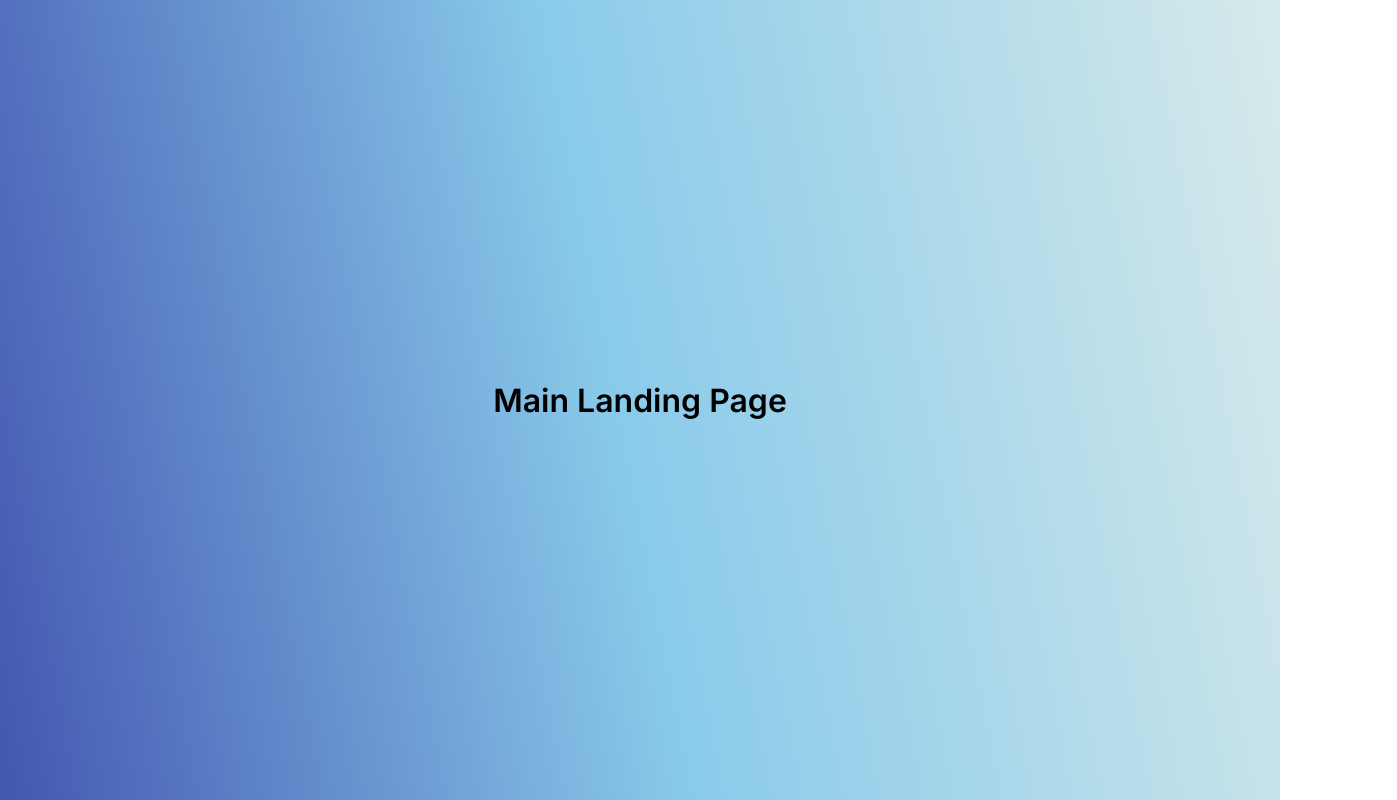
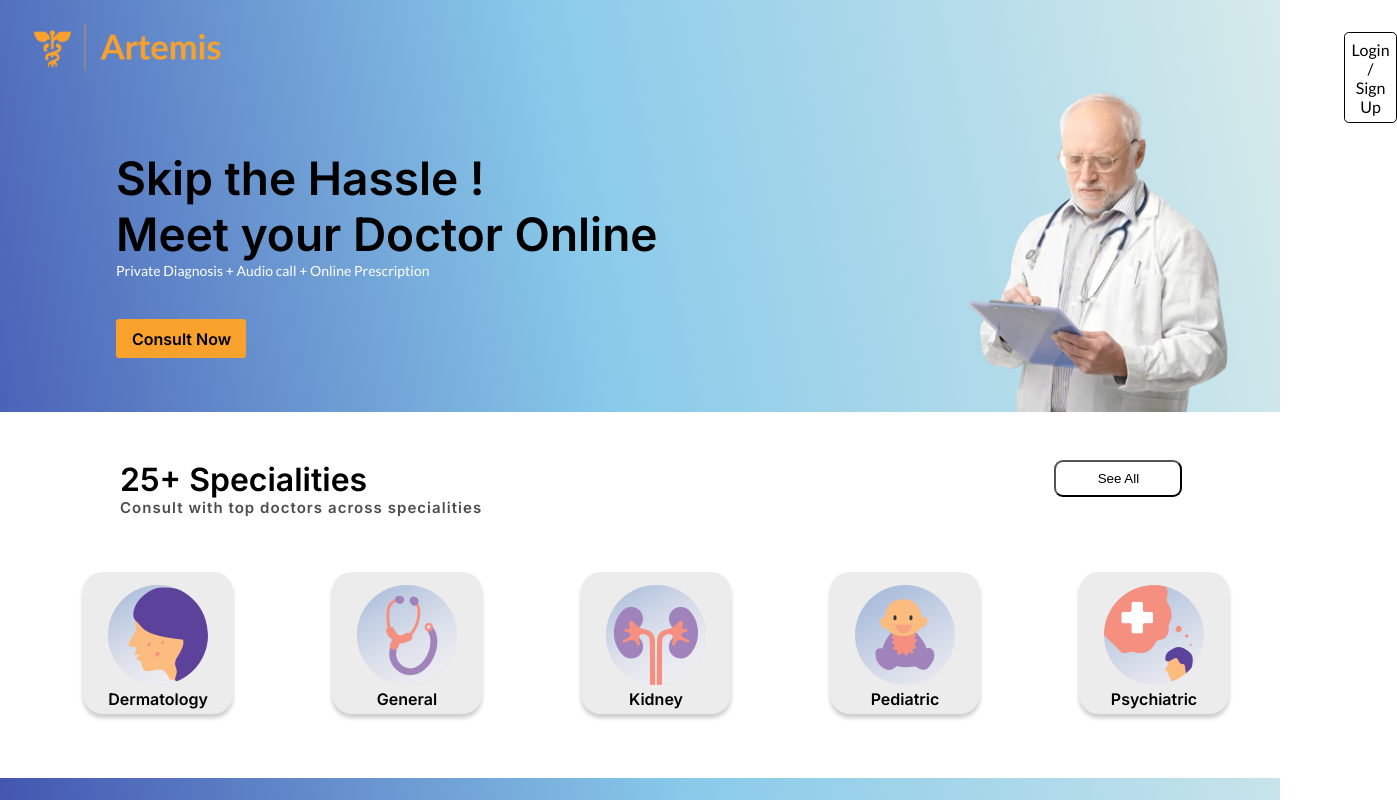
Before and after one commit to Krypthon-Hackathon-VITC/Team-50, a React (Create React App) app in the folder frontend/: page / in a window 1280 px wide. Shown: the whole page, 1397 px wide, since content can reach past the window. Built offline with nearby package versions, Linux system fonts and the light colour scheme.

Commit message:
css changes in login/register

```diff
--- a/frontend/src/Components/PatientRegister.jsx
+++ b/frontend/src/Components/PatientRegister.jsx
@@ -33,7 +33,7 @@ export const PatientRegister = () => {
             })
             .catch(err => {
                 console.log(err)
-                feed.textContent = err.response.data.error
+                feed.textContent = "*" + err.response.data.error
             })
     }
 
@@ -71,10 +71,10 @@ export const PatientRegister = () => {
                     <input className='booxes' value={data.email} type="text" placeholder="Email" id="email" name="email" onChange={(e) => handle(e)} />
                     <label className='EP' htmlFor="password">Password</label>
                     <input className='booxes' value={data.pass} type="password" placeholder="********" id="pass" name="pass" onChange={(e) => handle(e)} />
-                    <button id="DoclogIn" type="submit">Sign Up</button>
-                    <p></p>
-                    <p></p>
-                    <span id='feed'></span>
+                    <div className="lower-box">
+                            <button id="DoclogIn" type="submit">Sign Up</button>
+                            <span id='feed'></span>
+                        </div>
                 </form>
             </div>
         </div>
--- a/frontend/src/components/DoctorLogin.css
+++ b/frontend/src/components/DoctorLogin.css
@@ -113,9 +113,18 @@ body {
   margin-bottom: 4rem;
 }
 
+.lower-box{
+  display: flex;
+  justify-content: space-between;
+
+  align-items: center;
+  color: red;
+}
+
 .other-login-ways p{
   font-weight: 600;
   font-size: 13px;
   line-height: 15px;
   color: rgba(0,0,0,0.39);
+  padding-right: 1rem;
 }
--- a/frontend/src/components/DoctorLogin.jsx
+++ b/frontend/src/components/DoctorLogin.jsx
@@ -47,7 +47,7 @@ export const DoctorLogin = ({ setLoginUser }) => {
             })
             .catch(err => {
                 console.log(err)
-                feed.textContent = err.response.data.error
+                feed.textContent = "*" + err.response.data.error
             })
     }
 
@@ -62,7 +62,7 @@ export const DoctorLogin = ({ setLoginUser }) => {
                 </div>
                 <div className="login-content">
                     <div className="login-head">
-                <Link to="/DoctorLogin" className="a-btn" style={currLink==="http://localhost:3000/DoctorLogin"?{borderBottom: '3px solid #456188'}:null}>Login</Link>
+                        <Link to="/DoctorLogin" className="a-btn" style={currLink === "http://localhost:3000/DoctorLogin" ? { borderBottom: '3px solid #456188' } : null}>Login</Link>
                     </div>
 
                     <h1 id='welc'>Welcome to Artemis</h1>
@@ -72,10 +72,10 @@ export const DoctorLogin = ({ setLoginUser }) => {
                         <input className='booxes' value={data.employee} type="text" placeholder="Employee ID" id="employee" name="employee" onChange={(e) => handle(e)} />
                         <label className='EP' htmlFor="password">Password</label>
                         <input className='booxes' value={data.pass} type="password" placeholder="********" id="pass" name="pass" onChange={(e) => handle(e)} />
+                        <div className="lower-box">
                             <button id="DoclogIn" type="submit">Log In</button>
-                    <p></p>
-                    <p></p>
                             <span id='feed'></span>
+                        </div>
                     </form>
 
                     <div className="other-login-ways">
--- a/frontend/src/components/MainLanding.css
+++ b/frontend/src/components/MainLanding.css
@@ -1,4 +1,186 @@
+@import url('https://fonts.googleapis.com/css2?family=Lato:wght@700&display=swap');
+@import url('https://fonts.googleapis.com/css2?family=Lato&display=swap');
 
 body {
+    text-align: center;
+    display: flex;
+    min-height: 100vh;
+    align-items: center;
+    color: black;
+    justify-content: center;
     background-image: linear-gradient(79deg, #4356b1, #89caea 48%, #d6eaea);
+    font-family: 'Inter', sans-serif;
 }
+
+#logo {
+    width: 13rem;
+    height: 12rem;
+    position: fixed;
+    bottom: 36rem;
+    right: 80rem;
+    scale: 1.2;
+}
+
+#login-register {
+
+    text-decoration: none;
+    background: none;
+    color: black;
+    position: absolute;
+    top: 2rem;
+    left: 84rem;
+    border: 1px solid black;
+    border-radius: 0.3rem;
+    padding: 0.41rem;
+    font-family: 'Lato', sans-serif;
+    /* font-weight: 400px; */
+    z-index: 2;
+}
+
+.box2 {
+    display: flex;
+    flex-direction: row;
+    /* justify-content: center; */
+    align-items: center;
+    text-align: left;
+    justify-content: space-between;
+    /* background-image: linear-gradient(79deg, #4356b1 , #89caea 48% , #d6eaea); */
+    height: 20vh;
+    width: 87%;
+    position: absolute;
+    top: 154px;
+    left: 116px;
+}
+
+
+.text {
+    display: flex;
+    flex-direction: column;
+    padding: 2.5rem 0;
+
+}
+
+.text-box {
+    display: flex;
+    flex-direction: column;
+
+}
+
+#text {
+    font-size: 46px;
+    margin: 0;
+}
+
+#small-text {
+    color: white;
+    font-family: 'Lato', sans-serif;
+    font-size: 14px;
+    /* position: relative;
+    right: 16rem;
+    bottom: 10rem; */
+}
+
+#button {
+    text-decoration: none;
+    color: black;
+    background-color: #f9a12d;
+    border-radius: 0.21rem;
+    padding: 0.61rem;
+    width: 6.5rem;
+    padding-left: 16px;
+}
+
+#docImg {
+    height: 24rem;
+}
+
+.big-box {
+    display: flex;
+    flex-direction: column;
+}
+
+.white-box {
+    background-color: white;
+    left: 0px;
+    top: 0px;
+    opacity: 1;
+    z-index: 2;
+    position: absolute;
+    height: 10vh;
+    width: 100%;
+    top: 412px;
+    height: 45.8vh;
+
+}
+
+.top {
+    display: flex;
+    flex-direction: column;
+}
+
+.text-content {
+    display: flex;
+    flex-direction: column;
+}
+
+.top-content {
+    display: flex;
+    flex-direction: row;
+    justify-content: space-between;
+    position: absolute;
+    left: 7.5rem;
+    text-align: left;
+    width: 83%;
+    padding: 2rem 0;
+}
+
+#head {
+    padding: 0;
+    margin: 0;
+}
+
+#consult-text {
+    font-family: 'Inter';
+    font-style: normal;
+    font-weight: 600;
+    font-size: 15px;
+    line-height: 18px;
+    letter-spacing: 0.07em;
+    color: rgba(0, 0, 0, 0.7);
+}
+
+#see-all {
+    width: 8rem;
+    height: 2.3rem;
+    border-radius: 9px;
+    background: white;
+}
+
+.options {
+    display: flex;
+    flex-direction: row;
+    top: 9rem;
+    position: relative;
+    justify-content: space-evenly;
+    right: -1rem;
+    width: 84rem;
+}
+
+.doctor2 {
+
+    background: #ECECEC;
+    box-shadow: 0px 4px 4px rgba(0, 0, 0, 0.2);
+    border-radius: 20px;
+    /* padding: 1rem; */
+}
+
+.option-image{
+    padding-top: 13px;
+    padding-left: 25px;
+    padding-right: 25px;
+}
+
+.doctor-type{
+    margin: 0;
+    padding-bottom: 5px;
+}
--- a/frontend/src/components/MainLanding.jsx
+++ b/frontend/src/components/MainLanding.jsx
@@ -1,11 +1,68 @@
 import React from 'react';
-// import { Link } from "react-router-dom";
+import { Link } from "react-router-dom";
 import "./MainLanding.css";
 
 export const MainLanding = () => {
     return (
         <div id='page'>
-            <h1>Main Landing Page</h1>
+
+            <div className="artemis">
+                <img id='artemis-logo' src={require('../static/images/logo.png')} alt="Artemis Logo" />
+            </div>
+
+            <Link id="login-register" to="/choose">Login / Sign Up</Link>
+
+            <div className="box2">
+                <div className="text-box">
+                    <div className="text">
+                        <h3 id="text">   Skip the Hassle ! <br /> Meet your Doctor Online</h3>
+                        <div id="small-text"><p>Private Diagnosis + Audio call + Online Prescription</p></div>
+                    </div>
+                    <Link id="button" to="/PatientLogin"> <b>  Consult Now </b></Link>
+                </div>
+                <div className="image">
+                    <img id="docImg" src={require('../static/images/doc.png')} alt="doctor" />
+                </div>
+
+            </div>
+            <div className="white-box">
+                <div className="top">
+                    <div className="top-content">
+                        <div className="text-content">
+                            <h1 id='head'>25+ Specialities</h1>
+                            <p id='consult-text'>Consult with top doctors across specialities</p>
+                        </div>
+                        <button id='see-all' >See All</button>
+                    </div>
+                    <div className="options">
+                        <div className="doctor2" >
+                            <img className='option-image' src={require('../static/images/dermatology.png')} alt="doctor" />
+                            <p className='doctor-type'>Dermatology</p>
+                        </div>
+
+                        <div className="doctor2" >
+                            <img className='option-image' src={require('../static/images/general.png')} alt="doctor" />
+                            <p className='doctor-type'>General</p>
+                        </div>
+
+                        <div className="doctor2" >
+                            <img className='option-image' src={require('../static/images/kidney.png')} alt="doctor" />
+                            <p className='doctor-type'>Kidney</p>
+                        </div>
+
+                        <div className="doctor2" >
+                            <img className='option-image' src={require('../static/images/pedriatic.png')} alt="doctor" />
+                            <p className='doctor-type'>Pediatric</p>
+                        </div>
+
+                        <div className="doctor2"  >
+                            <img className='option-image' src={require('../static/images/psychiatrist.png')} alt="doctor" />
+                            <p className='doctor-type'>Psychiatric</p>
+                        </div>
+                    </div>
+                </div>
+            </div>
+
         </div>
     )
 }
--- a/frontend/src/components/PatientLogin.jsx
+++ b/frontend/src/components/PatientLogin.jsx
@@ -48,7 +48,7 @@ export const PatientLogin = ({ setLoginUser }) => {
             })
             .catch(err => {
                 console.log(err)
-                feed.textContent = err.response.data.error
+                feed.textContent = "*" + err.response.data.error
             })
     }
 
@@ -70,8 +70,8 @@ export const PatientLogin = ({ setLoginUser }) => {
                 </div>
                 <div className="login-content">
                     <div className="login-head">
-                    <Link to="/PatientLogin" className="a-btn" style={currLink==="http://localhost:3000/PatientLogin"?{borderBottom: '3px solid #456188'}:null}>Login</Link>
-                    <Link to="/PatientRegister" className="a-btn" style={currLink==="http://localhost:3000/PatientRegister"?{borderBottom: '3px solid #456188'}:null}>Register</Link>
+                        <Link to="/PatientLogin" className="a-btn" style={currLink === "http://localhost:3000/PatientLogin" ? { borderBottom: '3px solid #456188' } : null}>Login</Link>
+                        <Link to="/PatientRegister" className="a-btn" style={currLink === "http://localhost:3000/PatientRegister" ? { borderBottom: '3px solid #456188' } : null}>Register</Link>
 
                     </div>
 
@@ -82,10 +82,10 @@ export const PatientLogin = ({ setLoginUser }) => {
                         <input className='booxes' value={data.employee} type="text" placeholder="Email" id="employee" name="employee" onChange={(e) => handle(e)} />
                         <label className='EP' htmlFor="password">Password</label>
                         <input className='booxes' value={data.pass} type="password" placeholder="********" id="pass" name="pass" onChange={(e) => handle(e)} />
+                        <div className="lower-box">
                             <button id="DoclogIn" type="submit">Log In</button>
-                    <p></p>
-                    <p></p>
                             <span id='feed'></span>
+                        </div>
                     </form>
 
                     <div className="other-login-ways">
```
Lines whose indentation alone changed are shown as unchanged.
